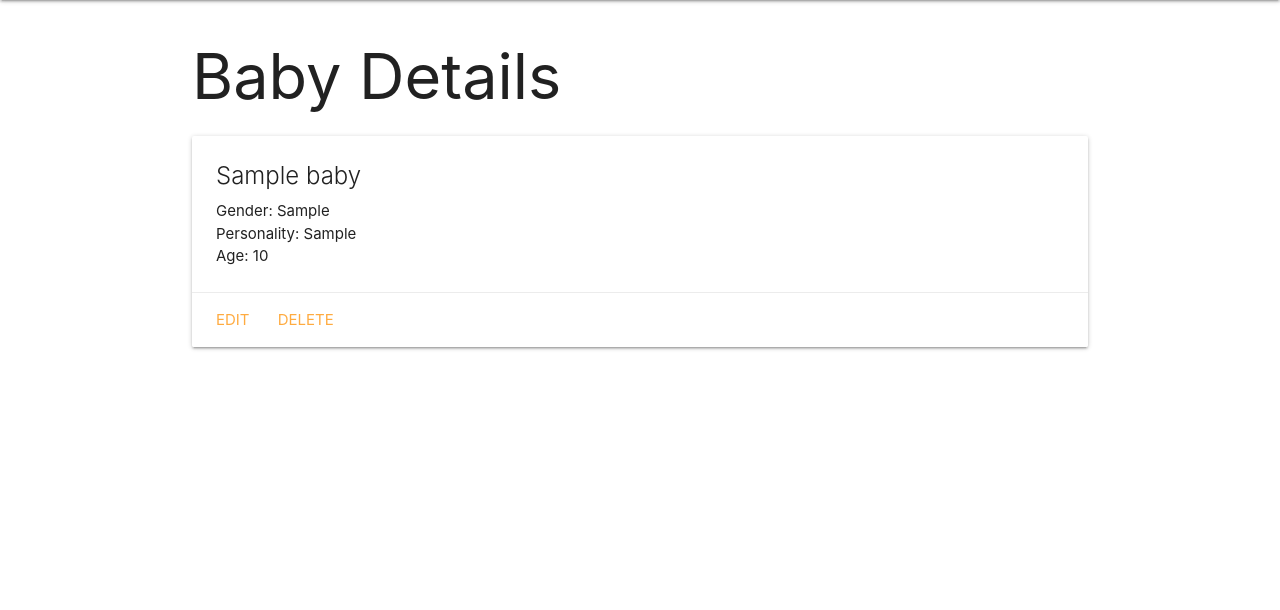
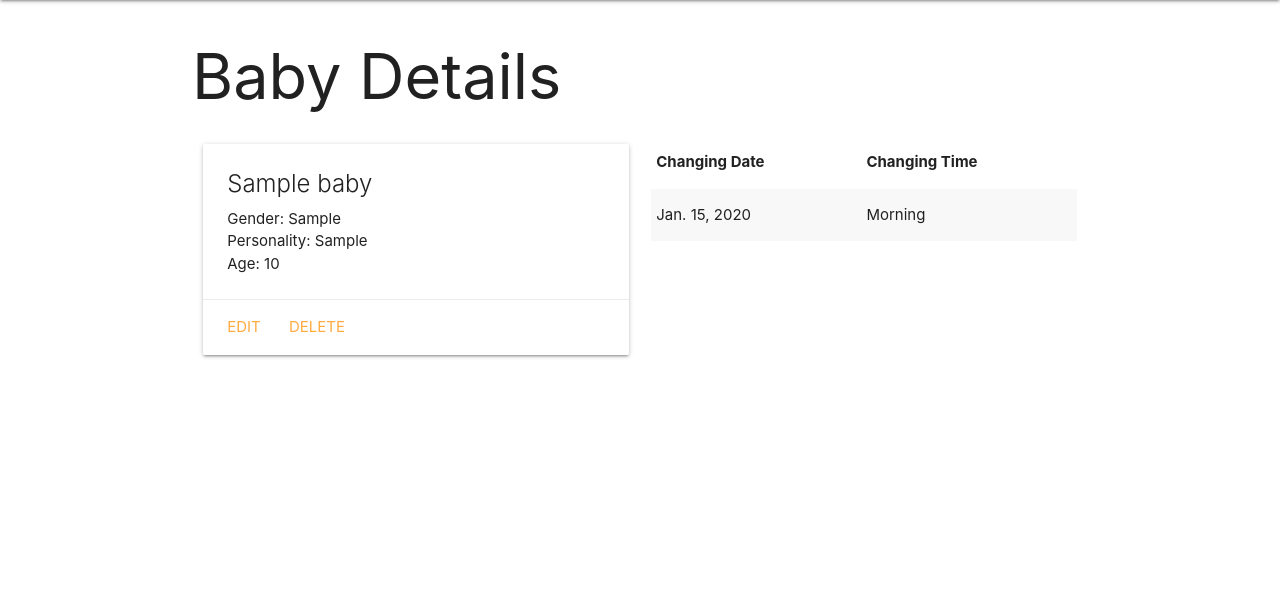
Before and after one commit to mimi3403/Baby-Tracker, a Django app: page /babies/1/ in a window 1280 px wide. Shown: the part 64-674 px from the top of the page. Run offline with Django 3.2, Linux system fonts and the light colour scheme; tables that the repository leaves empty hold one stand-in row (values such as "Sample post").

Commit message:
adds: diaper changing table

```diff
--- a/main_app/admin.py
+++ b/main_app/admin.py
@@ -1,7 +1,8 @@
 from django.contrib import admin
 
 # Register your models here.
-from .models import Baby, Toy
+from .models import Baby, Toy, Diaper
 
 admin.site.register(Baby)
 admin.site.register(Toy)
+admin.site.register(Diaper)
--- /dev/null
+++ b/main_app/forms.py
@@ -0,0 +1,2 @@
+from django.forms import ModelForm
+from .models import Diaper
--- a/main_app/models.py
+++ b/main_app/models.py
@@ -24,21 +24,21 @@ class Toy(models.Model):
   def get_absolute_url(self):
     return reverse('toys_detail', kwargs={'pk': self.id})
 
-  class Diaper(models.Model):
-    CHANGING_TIMES = (
-      ('M', 'Morning'),
-      ('A', 'Afternoon'),
-      ('E', 'Evening'),
-    )
+class Diaper(models.Model):
+  CHANGING_TIMES = (
+    ('M', 'Morning'),
+    ('A', 'Afternoon'),
+    ('E', 'Evening'),
+  )
 
-    date = models.DateField()
-    changing_time = models.CharField(
-      max_length=1,
-      choices=CHANGING_TIMES,
-      default=CHANGING_TIMES[0][0]
-    )
+  date = models.DateField('changing date')
+  changing_time = models.CharField(
+    max_length=1,
+    choices=CHANGING_TIMES,
+    default=CHANGING_TIMES[0][0]
+  )
 
-    baby = models.ForeignKey(Baby, on_delete=models.CASCADE)
+  baby = models.ForeignKey(Baby, on_delete=models.CASCADE)
 
-    def __str__(self):
-      return f'{self.get_changing_time_display()} on {self.date}'
+  def __str__(self):
+    return f'{self.get_changing_time_display()} on {self.date}'
--- a/main_app/templates/babies/detail.html
+++ b/main_app/templates/babies/detail.html
@@ -2,6 +2,8 @@
 
 {% block content %}
 <h1>Baby Details</h1>
+<div class="row">
+  <div class="col s6">
     <div class="card">
       <div class="card-content">
         <span class="card-title">{{ baby.name }}</span>
@@ -18,4 +20,25 @@
         <a href="{% url 'babies_delete' baby.id %}">Delete</a>
       </div>
     </div>
+  </div>
+  <div class="col s6">
+    <table class="striped">
+      <thead>
+        <tr>
+          <th>Changing Date</th>
+          <th>Changing Time</th>
+        </tr>
+      </thead>
+      <tbody>
+        {% for diaper in baby.diaper_set.all %}
+        <tr>
+          <td>{{ diaper.date }}</td>
+          <td>{{ diaper.get_changing_time_display }}</td>
+        </tr>
+        {% endfor %}
+      </tbody>
+    </table>
+  </div>
+</div>
+
 {% endblock%}
```
Lines whose indentation alone changed are shown as unchanged.
